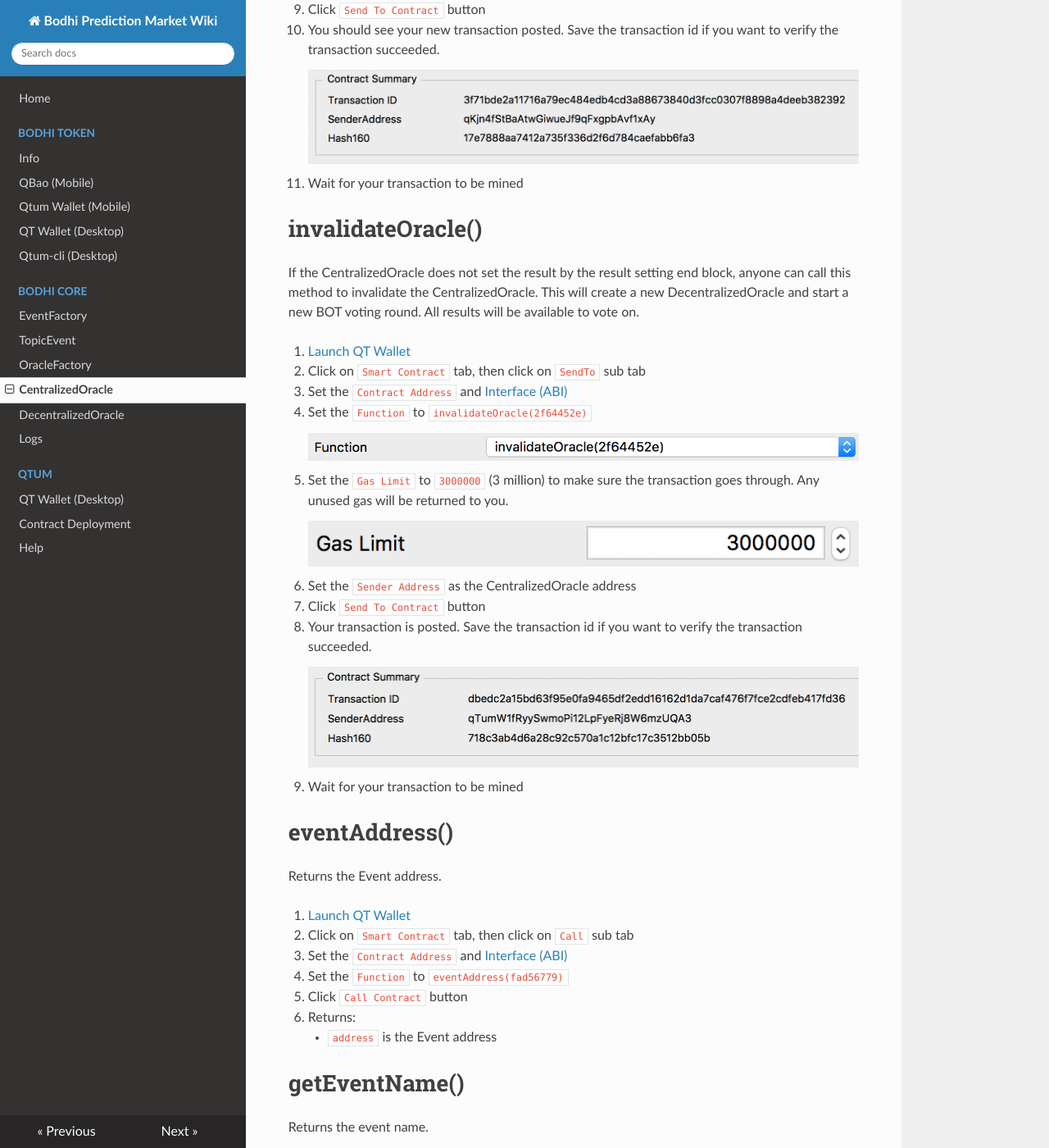
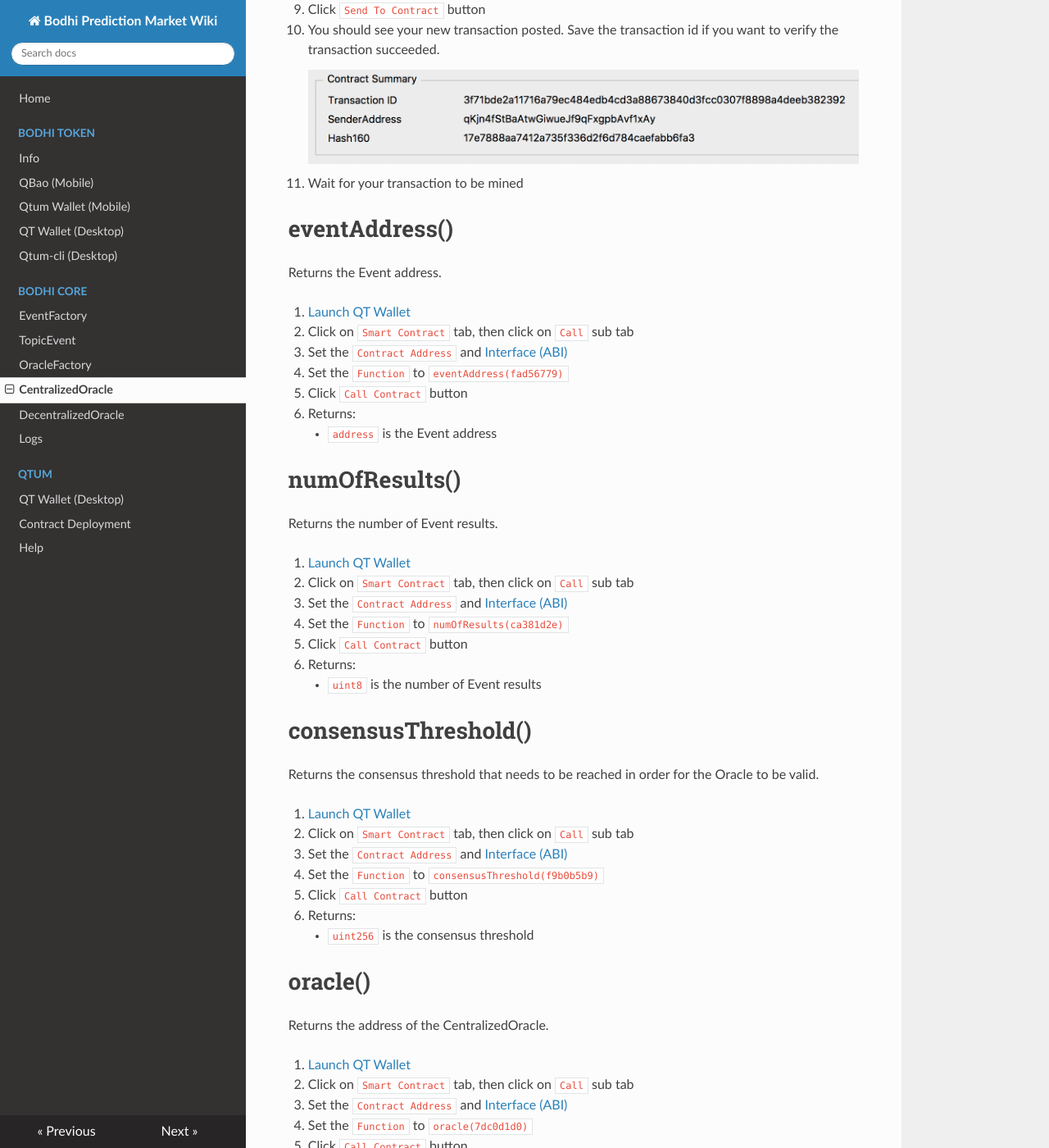
Before and after one commit to bodhiproject/wiki, an MkDocs documentation site: the page built from docs/bodhi_core/centralized_oracle.md, in a window 1280 px wide and 1400 px high, scrolled down 2309 px. Shown: the whole window at 82% size. Built offline with MkDocs 1.6.1, drawn with Linux system fonts in a browser that asks for light colours; nearby versions of some CDN libraries; comment, search, counter and statistics services are not loaded; old or Windows-style settings are respelled for this version of MkDocs; some of the changed text lies outside the part shown.

Commit message:
Remove event name and result names from oracle pages

```diff
--- a/docs/bodhi_core/centralized_oracle.md
+++ b/docs/bodhi_core/centralized_oracle.md
@@ -95,28 +95,6 @@
 
 11. Wait for your transaction to be mined
 
-# invalidateOracle()
-If the CentralizedOracle does not set the result by the result setting end block, anyone can call this method to invalidate the CentralizedOracle. This will create a new DecentralizedOracle and start a new BOT voting round. All results will be available to vote on.
-
-1. [Launch QT Wallet](../qtum/qt_wallet.md#launch-qt-wallet)
-2. Click on `Smart Contract` tab, then click on `SendTo` sub tab
-3. Set the `Contract Address` and [Interface (ABI)](#interface-abi)
-4. Set the `Function` to `invalidateOracle(2f64452e)`
-
-    ![](../img/invalidate_centralized1.png)
-
-5. Set the `Gas Limit` to `3000000` (3 million) to make sure the transaction goes through. Any unused gas will be returned to you.
-
-    ![](../img/invalidate_centralized2.png)
-
-6. Set the `Sender Address` as the CentralizedOracle address
-7. Click `Send To Contract` button
-8. Your transaction is posted. Save the transaction id if you want to verify the transaction succeeded.
-
-    ![](../img/invalidate_centralized3.png)
-
-9. Wait for your transaction to be mined
-
 # eventAddress()
 Returns the Event address.
 
@@ -127,29 +105,6 @@
 5. Click `Call Contract` button
 6. Returns:
     * `address` is the Event address
-
-# getEventName()
-Returns the event name.
-
-1. [Launch QT Wallet](../qtum/qt_wallet.md#launch-qt-wallet)
-2. Click on `Smart Contract` tab, then click on `Call` sub tab
-3. Set the `Contract Address` and [Interface (ABI)](#interface-abi)
-4. Set the `Function` to `getEventName(b81e43fc)`
-5. Click `Call Contract` button
-6. Returns:
-    * `string` is the Event name
-
-# getEventResultName()
-Returns the event name given the Event result index.
-
-1. [Launch QT Wallet](../qtum/qt_wallet.md#launch-qt-wallet)
-2. Click on `Smart Contract` tab, then click on `Call` sub tab
-3. Set the `Contract Address` and [Interface (ABI)](#interface-abi)
-4. Set the `Function` to `getEventResultName(4cb15529)`
-5. Click `Call Contract` button
-6. Set the `uint8 _eventResultIndex`
-7. Returns:
-    * `string` is the Event result name
 
 # numOfResults()
 Returns the number of Event results.
```
Also changed, not shown: docs/bodhi_core/decentralized_oracle.md (+0 -45 lines).
